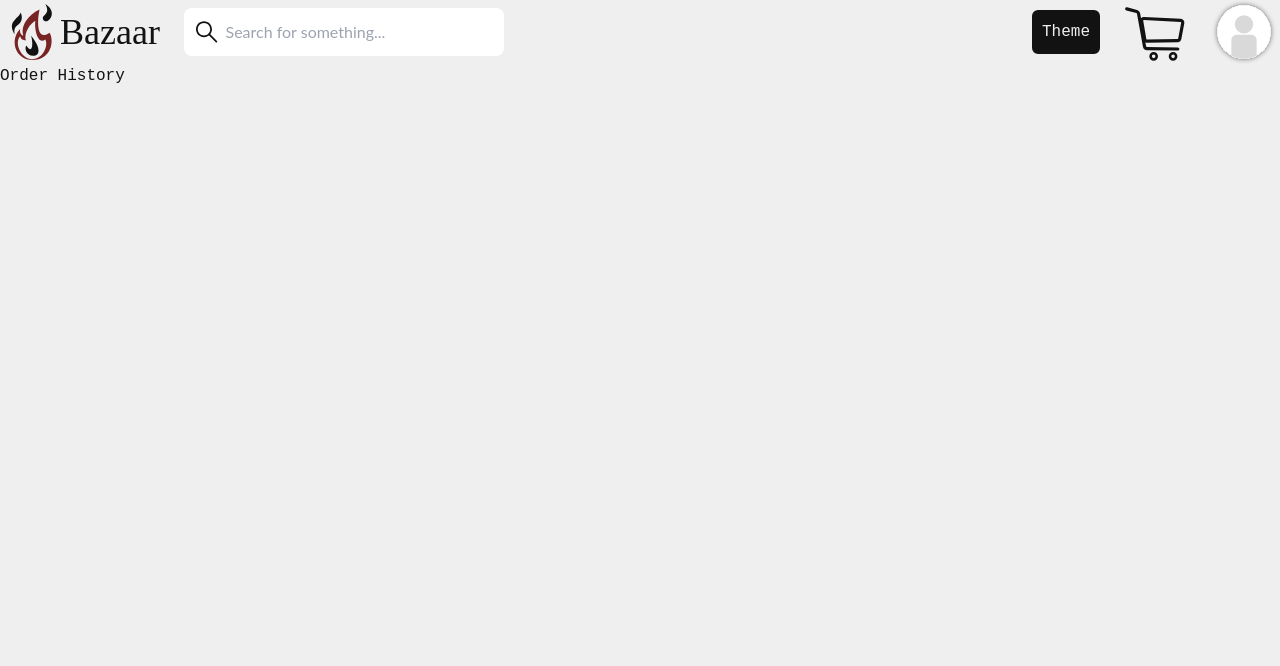
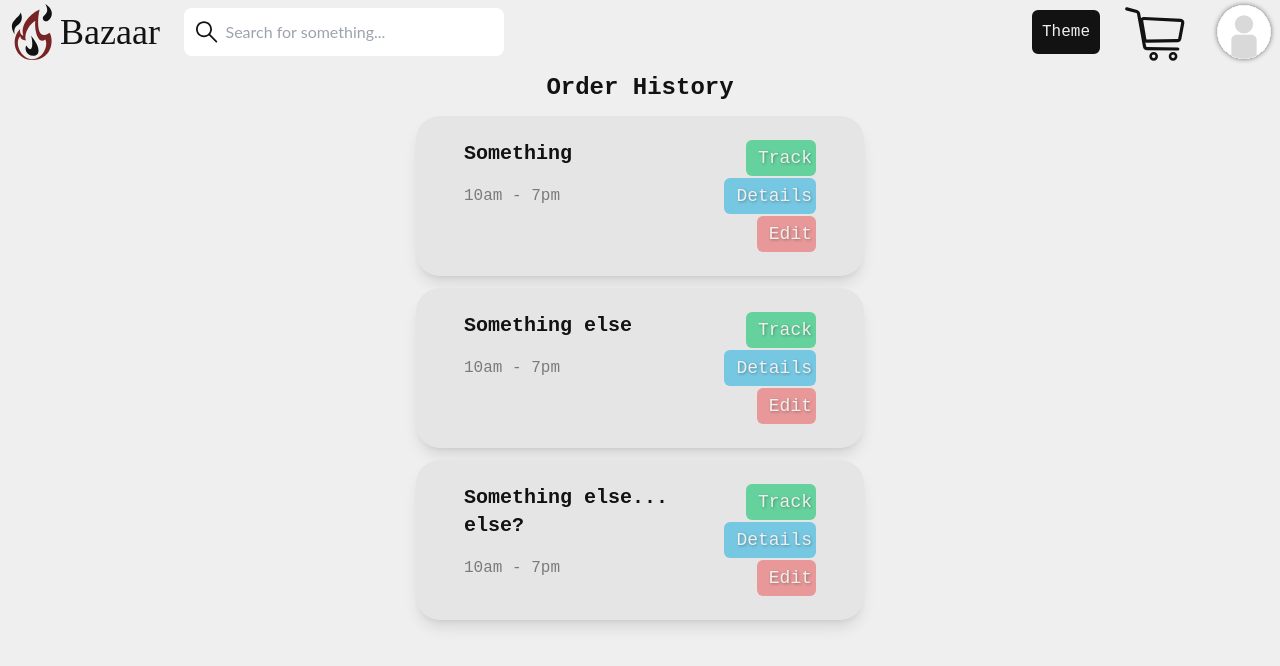
Before and after one commit to We-got-this-2023/bazaar, a React (Vite) app in the folder client/: page /orders in a window 1280 px wide. Shown: the top 666 px of the page. Built offline with nearby package versions, Linux system fonts and the light colour scheme; sample sign-in values are in the browser's storage.

Commit message:
Added order history page

```diff
--- /dev/null
+++ b/client/src/components/OrderCard.tsx
@@ -0,0 +1,40 @@
+import { Link } from "react-router-dom";
+import { Form } from "./Form";
+import { FancyInput as Input } from "./Input";
+
+type Order = {
+  id: string;
+  title: string;
+  time: string;
+};
+
+export default function OrderCard({
+  order,
+}: {
+  order: Order;
+  type?: string;
+  amount?: number;
+}) {
+  const { id, title, time } = order;
+  return (
+    <div className="flex h-[10rem] w-[28rem] justify-between rounded-3xl bg-neutral-200 px-12 py-6 shadow-lg dark:bg-neutral-900">
+      <div className="flex flex-col gap-4 font-display">
+        <h2 className="text-xl font-bold">{title}</h2>
+        <span className="w-full opacity-50">{time}</span>
+      </div>
+      <div className="flex h-full flex-col items-end justify-between text-white">
+        <span className="w-fit rounded-md bg-pastel-green py-1 pr-1 pl-3 text-end font-display text-lg transition-all duration-200 [text-shadow:1px_1px_3px_#00000050] hover:-translate-x-2">
+          Track
+        </span>
+        <span className="w-fit rounded-md bg-pastel-blue py-1 pr-1 pl-3 text-end font-display text-lg transition-all duration-200 [text-shadow:1px_1px_3px_#00000050] hover:-translate-x-2">
+          Details
+        </span>
+        {
+          <span className="w-fit rounded-md bg-pastel-red py-1 pr-1 pl-3 text-end font-display text-lg transition-all duration-200 [text-shadow:1px_1px_3px_#00000050] hover:-translate-x-2">
+            Edit
+          </span>
+        }
+      </div>
+    </div>
+  );
+}
--- a/client/src/pages/Orders.tsx
+++ b/client/src/pages/Orders.tsx
@@ -1,3 +1,31 @@
+import OrderCard from "../components/OrderCard";
+import ProductPreview from "../components/ProductPreview";
+import { useAuth } from "../context/AuthContext";
 export default function Orders() {
-  return <h1>Order History</h1>;
+  const { user } = useAuth();
+
+  return (
+    <div className="mt-2 flex flex-col items-center justify-center gap-3">
+      <h2 className="text-2xl font-bold">Order History</h2>
+      <div className="flex flex-col gap-3">
+        {/* Not functional at the moment */}
+        {/* {user.orders.map((order: any) => {
+          return <OrderCard order={order} />;
+        })} */}
+        <OrderCard
+          order={{ time: "10am - 7pm", id: "1", title: "Something" }}
+        />
+        <OrderCard
+          order={{ time: "10am - 7pm", id: "1", title: "Something else" }}
+        />
+        <OrderCard
+          order={{
+            time: "10am - 7pm",
+            id: "1",
+            title: "Something else... else?",
+          }}
+        />
+      </div>
+    </div>
+  );
 }
```
